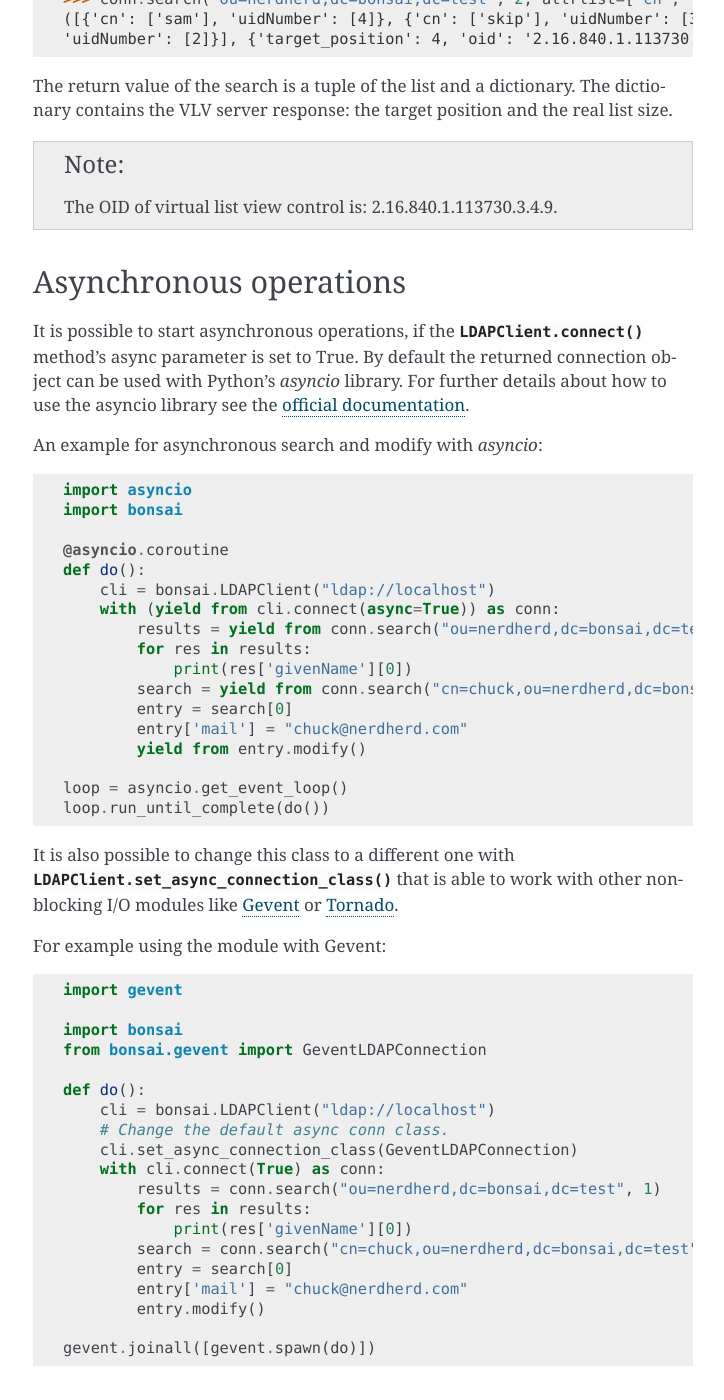
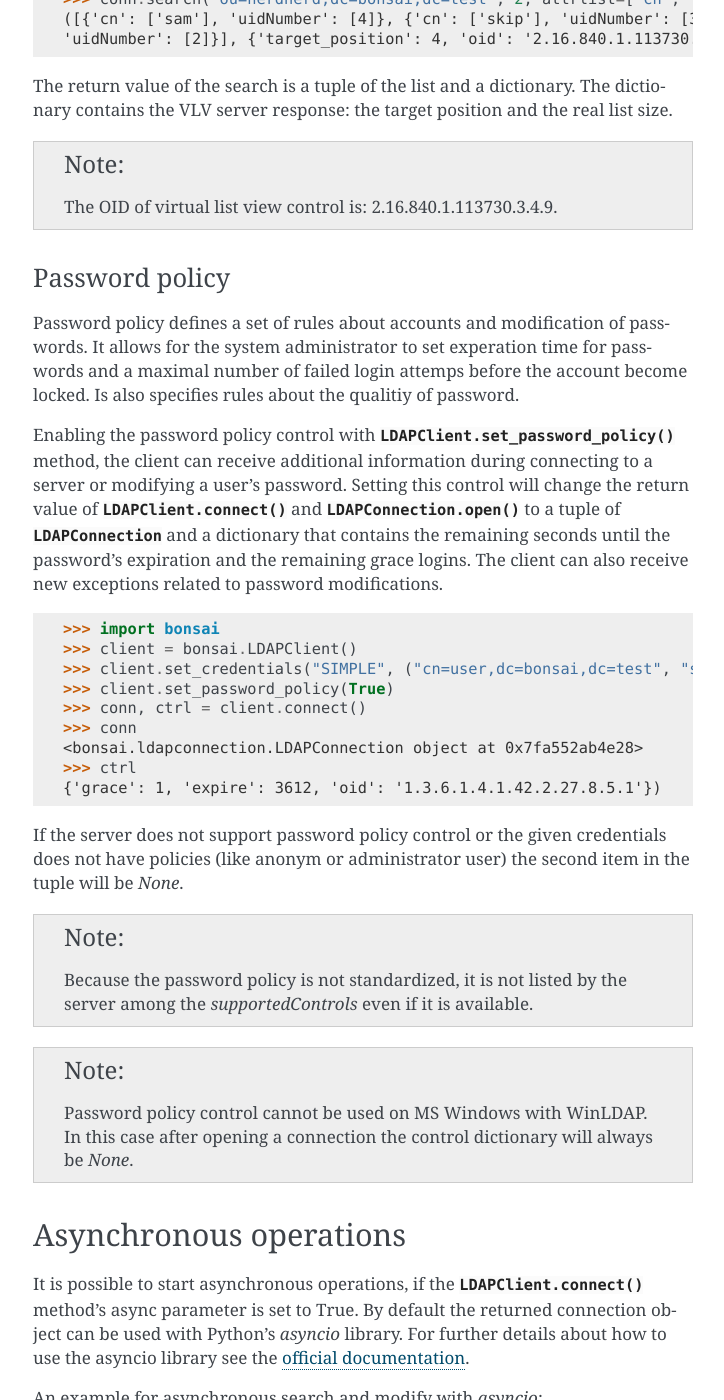
Before and after one commit to noirello/bonsai, a Sphinx documentation site: the page built from docs/advanced.rst, in a window 1280 px wide and 1400 px high, scrolled down 6097 px. Shown: the whole window, without its empty margins (387-1111 px from the left). Built offline with Sphinx 7.4.7, drawn with Linux system fonts in a browser that asks for light colours.

Commit message:
Updated docs about password policy.

```diff
--- a/docs/advanced.rst
+++ b/docs/advanced.rst
@@ -263,6 +263,42 @@ the VLV server response: the target position and the real list size.
 .. note::
     The OID of virtual list view control is: 2.16.840.1.113730.3.4.9.
 
+Password policy
+---------------
+
+Password policy defines a set of rules about accounts and modification of passwords. It allows
+for the system administrator to set experation time for passwords and a maximal number of failed
+login attemps before the account become locked. Is also specifies rules about the qualitiy of
+password.
+
+Enabling the password policy control with :meth:`LDAPClient.set_password_policy` method, the client
+can receive additional information during connecting to a server or modifying a user's password.
+Setting this control will change the return value of :meth:`LDAPClient.connect` and
+:meth:`LDAPConnection.open` to a tuple of :class:`LDAPConnection` and a dictionary that contains
+the remaining seconds until the password's expiration and the remaining grace logins. The client
+can also receive new exceptions related to password modifications.
+
+	>>> import bonsai
+	>>> client = bonsai.LDAPClient()
+	>>> client.set_credentials("SIMPLE", ("cn=user,dc=bonsai,dc=test", "secret"))
+	>>> client.set_password_policy(True)
+	>>> conn, ctrl = client.connect()
+	>>> conn
+	<bonsai.ldapconnection.LDAPConnection object at 0x7fa552ab4e28>
+	>>> ctrl
+	{'grace': 1, 'expire': 3612, 'oid': '1.3.6.1.4.1.42.2.27.8.5.1'})
+
+If the server does not support password policy control or the given credentials does not have
+policies (like anonym or administrator user) the second item in the tuple will be `None`.
+
+.. note::
+	Because the password policy is not standardized, it is not listed by the server among
+	the `supportedControls` even if it is available.
+
+.. note::
+	Password policy control cannot be used on MS Windows with WinLDAP. In this case after
+	opening a connection the control dictionary will always be `None`.
+
 Asynchronous operations
 =======================
 
--- a/docs/api.rst
+++ b/docs/api.rst
@@ -63,7 +63,7 @@ API documentation
 
 .. note:: Password policy control cannot be used on MS Windows with WinLDAP.
    In this case after opening a connection the control dictionary will always be
-   None.
+   `None`.
 
 
 .. automethod:: LDAPClient.set_raw_attributes(raw_list)
```
Also changed, not shown: 2 other files.
